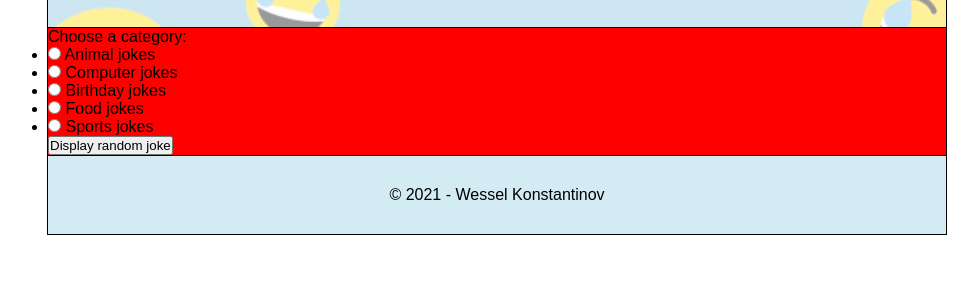
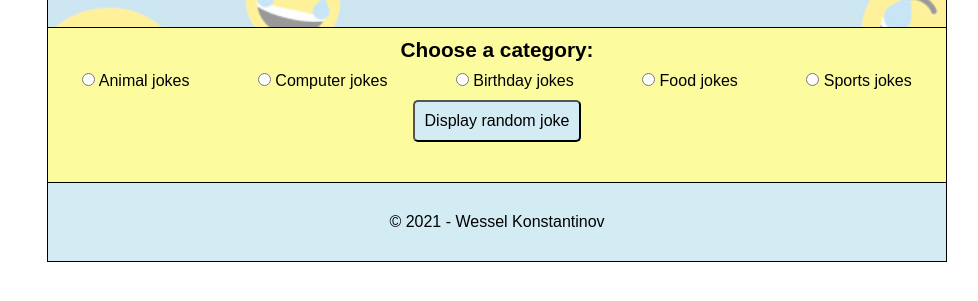
Before and after one commit to WesselKonstantinov/RandomJokeGenerator, a plain HTML site: page index.html in a window 1280 px wide. Shown: the part 71-372 px from the top of the page, without its empty margins (143-1121 px from the left). Drawn offline with Linux system fonts and the light colour scheme.

Commit message:
Finish styling

```diff
--- a/_constants.scss
+++ b/_constants.scss
@@ -2,3 +2,9 @@
 $primary-font: Arial, Helvetica, sans-serif;
 $color-black: #000;
 $color-blue: #d3ebf3;
+$color-yellow: #fcfc9f;
+
+// Mixins
+@mixin align-center {
+    text-align: center;
+}
--- a/index.html
+++ b/index.html
@@ -18,7 +18,7 @@
     </header>
     <main class="main">
         <nav class="nav">
-            <p class="nav__caption">Choose a category:</p>
+            <h2 class="nav__caption">Choose a category:</h2>
             <ul class="nav__list">
                 <li class="nav__item">
                     <input type="radio" name="joke-category" id="animal-jokes" value="animal-jokes" class="nav__radio">
@@ -43,8 +43,8 @@
                     <label for="sports-jokes" class="nav__label">Sports jokes</label>
                 </li>
             </ul>
-            <button type="button" class="nav__button">Display random joke</button>
         </nav>
+        <button type="button" class="main__button">Display random joke</button>
         <article class="joke">
             <h2 class="joke__heading"></h2>
             <p class="joke__content"></p>
--- a/script.js
+++ b/script.js
@@ -20,7 +20,7 @@ const displayRandomJoke = jokes => {
     displays a random joke in a variable
 */
 const radioButtons = document.querySelectorAll('.nav__radio');
-const displayRandomJokeButton = document.querySelector('.nav__button');
+const displayRandomJokeButton = document.querySelector('.main__button');
 
 // Attach a click event listener to the joke generator button
 displayRandomJokeButton.addEventListener('click', () => {
--- a/styles.scss
+++ b/styles.scss
@@ -20,7 +20,7 @@ body {
     overflow: hidden;
 
     &__title {
-        text-align: center;
+        @include align-center;
         position: relative;
         z-index: 2;
     }
@@ -37,9 +37,53 @@ body {
 
 /* Main Content Styles */
 .main {
-    background-color: red; // For debugging
+    background-color: $color-yellow;
     border-left: 1px solid $color-black;
     border-right: 1px solid $color-black;
+    display: grid;
+    grid-gap: 10px;
+
+    &__button {
+        font-size: inherit;
+        padding: 10px;
+        border-radius: 5px;
+        background-color: $color-blue;
+        display: block;
+        margin: 0 auto;
+    }
+}
+
+.nav {
+    &__caption {
+        @include align-center;
+        font-size: 1.3em;
+        padding: 10px;
+    }
+
+    &__list {
+        list-style: none;
+        display: grid;
+        grid-template-columns: repeat(2, 1fr);
+    }
+
+    &__item {
+        margin: 0 0 10px 20px;
+    }
+}
+
+.joke {
+    padding: 10px 0 20px 0;
+
+    &__heading {
+        @include align-center;
+        font-size: 1.6em;
+    }
+
+    &__content {
+        @include align-center;
+        font-size: 1.3em;
+        font-style: italic;
+    }
 }
 
 /* Footer Styles */
@@ -49,11 +93,34 @@ body {
     border: 1px solid $color-black;
 
     &__text {
-        text-align: center;
+        @include align-center;
     }
 }
 
-/* Media Queries For Desktop */
+/* Media Queries */
+@media screen and (min-width: 500px) {
+    .nav {
+        &__list {
+            grid-template-columns: repeat(3, 1fr);
+        }
+    }
+}
+
+/* Media Queries Specific To Tablet Styles */
+@media screen and (min-width: 768px) {
+    .nav {
+        &__list {
+            display: flex;
+            justify-content: space-around;
+        }
+
+        &__item {
+            margin: 0;
+        }
+    }
+}
+
+/* Media Queries Specific To Desktop Styles */
 @media screen and (min-width: 1024px) {
     body {
         width: 900px;
```
Also changed, not shown: styles.css, 1 other file.
